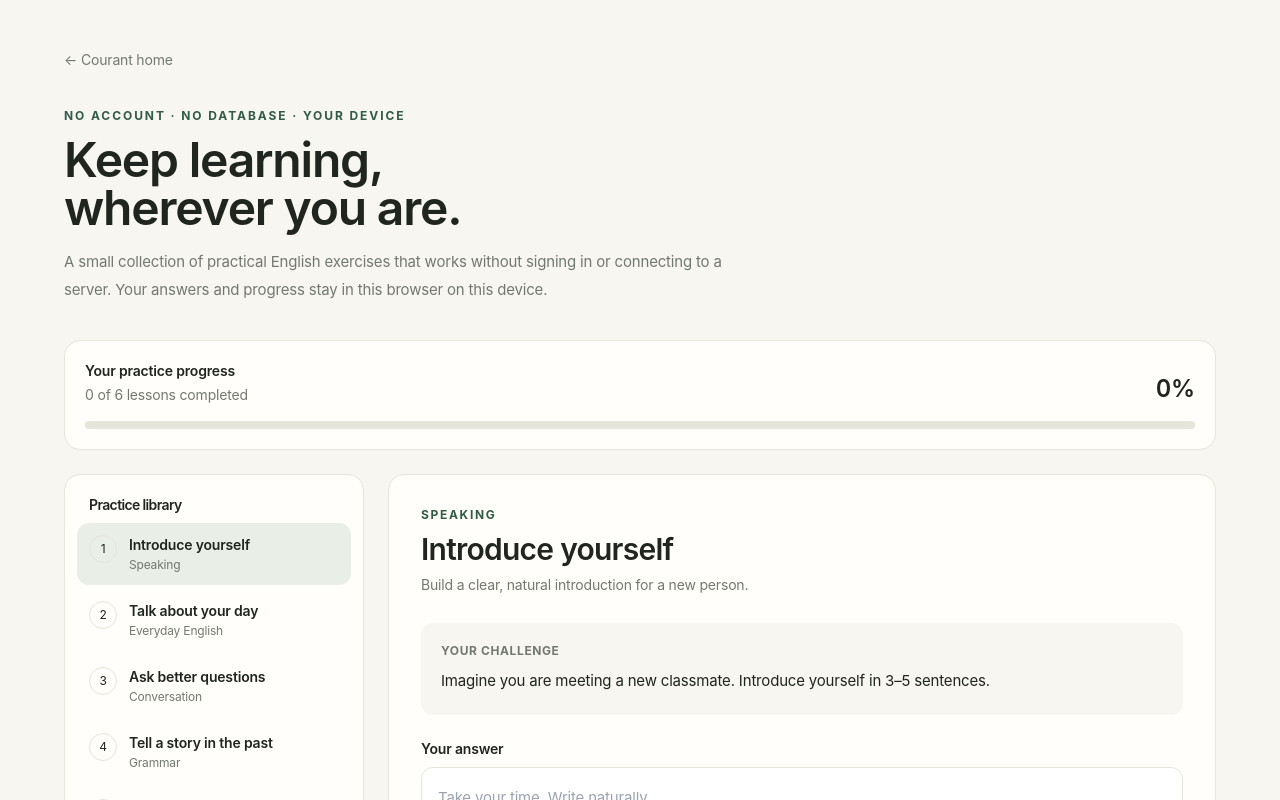
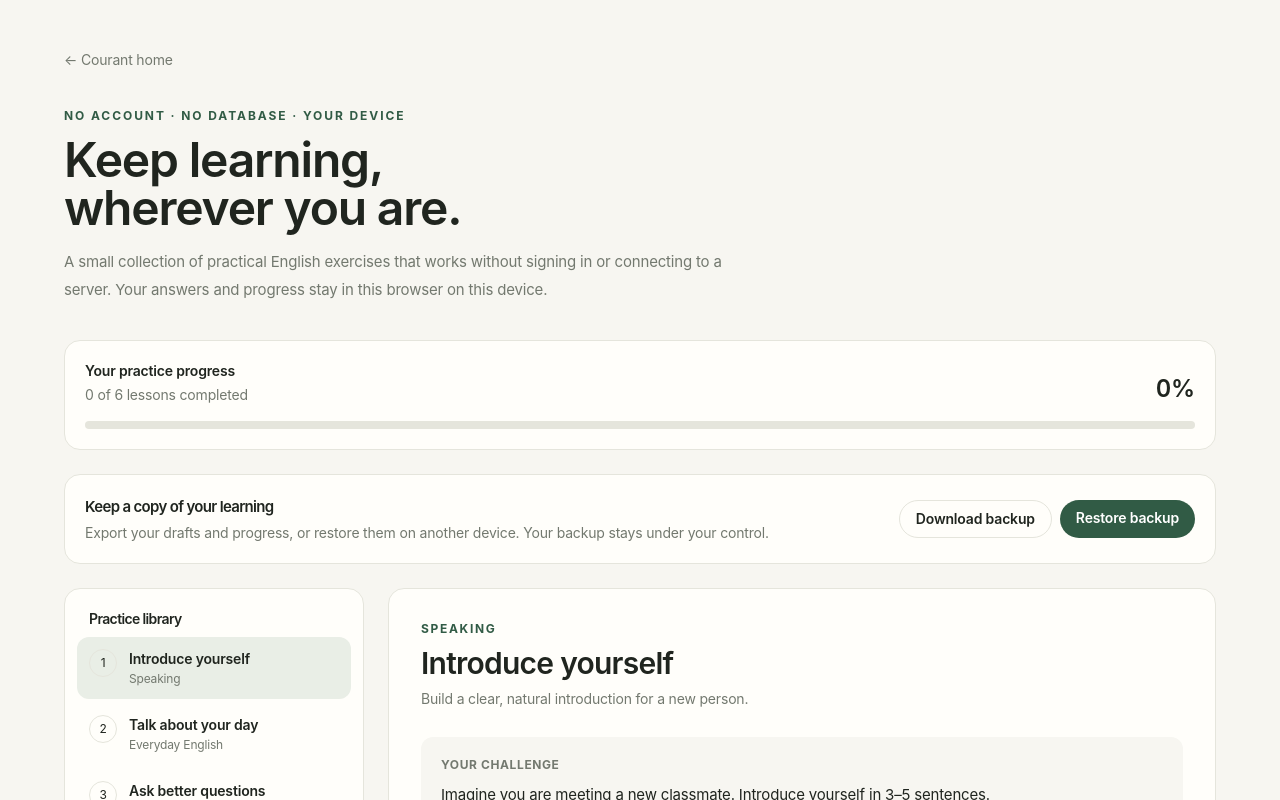
Before and after one commit to manansulya01/Courant, a Next.js app: page /offline-practice in a window 1280 px wide. Shown: the top 800 px of the page. Built offline with nearby package versions, Linux system fonts and the light colour scheme.

Commit message:
feat: export and restore offline learner progress

```diff
--- a/app/offline-practice/page.tsx
+++ b/app/offline-practice/page.tsx
@@ -29,6 +29,7 @@ export default function OfflinePracticePage() {
   const [selected, setSelected] = useState(lessons[0].id);
   const [answer, setAnswer] = useState("");
   const [saved, setSaved] = useState(false);
+  const [backupStatus, setBackupStatus] = useState("");
 
   useEffect(() => {
     try {
@@ -76,6 +77,70 @@ export default function OfflinePracticePage() {
     persist(next, answer);
   }
 
+  function exportProgress() {
+    try {
+      const raw = window.localStorage.getItem(STORAGE_KEY);
+      const parsed = raw ? JSON.parse(raw) as { answers?: Record<string, string> } : {};
+      const backup = {
+        app: "Courant",
+        format: "courant-offline-practice",
+        version: 1,
+        exportedAt: new Date().toISOString(),
+        completed,
+        answers: parsed.answers && typeof parsed.answers === "object" ? parsed.answers : { [selected]: answer },
+      };
+      const blob = new Blob([JSON.stringify(backup, null, 2)], { type: "application/json" });
+      const url = URL.createObjectURL(blob);
+      const link = document.createElement("a");
+      link.href = url;
+      link.download = `courant-practice-${new Date().toISOString().slice(0, 10)}.json`;
+      document.body.appendChild(link);
+      link.click();
+      link.remove();
+      URL.revokeObjectURL(url);
+      setBackupStatus("Backup downloaded. Keep it somewhere safe to restore your work later.");
+    } catch {
+      setBackupStatus("Your browser could not create a backup. Check storage permissions and try again.");
+    }
+  }
+
+  async function importProgress(event: React.ChangeEvent<HTMLInputElement>) {
+    const file = event.target.files?.[0];
+    event.target.value = "";
+    if (!file) return;
+    if (file.size > 1024 * 1024) {
+      setBackupStatus("That file is too large. Choose a Courant backup smaller than 1 MB.");
+      return;
+    }
+    try {
+      const data = JSON.parse(await file.text()) as {
+        format?: unknown;
+        version?: unknown;
+        completed?: unknown;
+        answers?: unknown;
+      };
+      if (data.format !== "courant-offline-practice" || data.version !== 1) {
+        throw new Error("This is not a supported Courant practice backup.");
+      }
+      if (!Array.isArray(data.completed) || !data.answers || typeof data.answers !== "object" || Array.isArray(data.answers)) {
+        throw new Error("The backup file is incomplete or invalid.");
+      }
+      const validIds = new Set(lessons.map(item => item.id));
+      const restoredCompleted = [...new Set(data.completed.filter((id): id is string => typeof id === "string" && validIds.has(id)))];
+      const restoredAnswers: Record<string, string> = {};
+      for (const [id, value] of Object.entries(data.answers as Record<string, unknown>)) {
+        if (validIds.has(id) && typeof value === "string") restoredAnswers[id] = value.slice(0, 20000);
+      }
+      window.localStorage.setItem(STORAGE_KEY, JSON.stringify({ completed: restoredCompleted, answers: restoredAnswers }));
+      setCompleted(restoredCompleted);
+      setAnswer(restoredAnswers[selected] || "");
+      setSaved(true);
+      setBackupStatus(`Restored ${restoredCompleted.length} completed lessons and ${Object.keys(restoredAnswers).length} saved drafts on this device.`);
+    } catch (error) {
+      setBackupStatus(error instanceof Error ? error.message : "Could not read that backup file.");
+    }
+  }
+
   return (
     <main className="min-h-screen bg-[var(--paper)] px-4 py-8 sm:px-6 sm:py-12">
       <div className="mx-auto max-w-6xl">
@@ -92,6 +157,21 @@ export default function OfflinePracticePage() {
             <p className="text-2xl font-semibold tabular-nums">{Math.round(completed.length / lessons.length * 100)}%</p>
           </div>
           <div className="mt-4 h-2 overflow-hidden rounded-full bg-[var(--line)]"><div className="h-full rounded-full bg-[var(--accent)] transition-all" style={{ width: `${completed.length / lessons.length * 100}%` }} /></div>
+        </section>
+
+        <section className="mb-6 flex flex-wrap items-center justify-between gap-4 rounded-2xl border border-[var(--line)] bg-[var(--surface)] p-5">
+          <div className="min-w-0">
+            <h2 className="font-semibold">Keep a copy of your learning</h2>
+            <p className="mt-1 text-sm text-[var(--muted)]">Export your drafts and progress, or restore them on another device. Your backup stays under your control.</p>
+            {backupStatus && <p className="mt-2 text-xs text-[var(--accent)]" role="status">{backupStatus}</p>}
+          </div>
+          <div className="flex flex-wrap gap-2">
+            <button type="button" onClick={exportProgress} className="rounded-full border border-[var(--line)] px-4 py-2 text-sm font-semibold hover:bg-[var(--paper)]">Download backup</button>
+            <label className="cursor-pointer rounded-full bg-[var(--accent)] px-4 py-2 text-sm font-semibold text-white hover:opacity-90">
+              Restore backup
+              <input type="file" accept="application/json,.json" onChange={importProgress} className="sr-only" aria-label="Choose a Courant practice backup" />
+            </label>
+          </div>
         </section>
 
         <div className="grid gap-6 lg:grid-cols-[300px_1fr]">
@@ -134,7 +214,7 @@ export default function OfflinePracticePage() {
           <div><h2 className="font-semibold">Want a conversation partner?</h2><p className="mt-1 text-sm text-[var(--muted)]">Try the optional on-device AI tutor. It needs a compatible browser and a one-time model download.</p></div>
           <Link href="/local-tutor" className="rounded-full border border-[var(--line)] px-5 py-3 text-sm font-semibold hover:bg-[var(--paper)]">Open local tutor ↗</Link>
         </section>
-        <p className="mt-6 text-xs leading-6 text-[var(--muted)]">This mode is designed for individual practice. Progress is stored only in this browser; it does not sync across devices, create teacher accounts, or replace classroom assignments. Clearing browser data will remove saved drafts and progress.</p>
+        <p className="mt-6 text-xs leading-6 text-[var(--muted)]">This mode is designed for individual practice. Progress is stored only in this browser; it does not sync automatically, create teacher accounts, or replace classroom assignments. Download a backup before clearing browser data or moving to another device.</p>
       </div>
     </main>
   );
```
